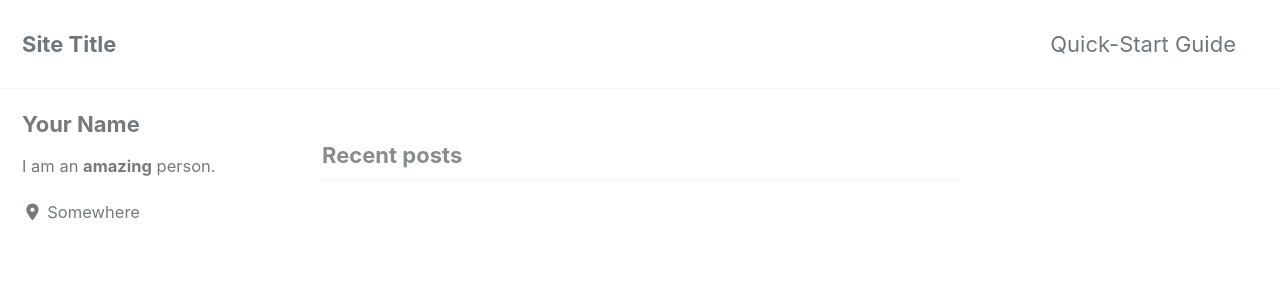
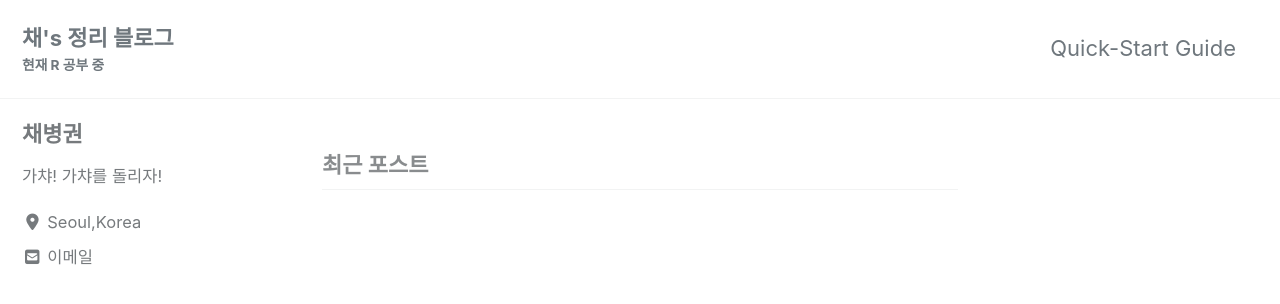
Before and after one commit to ByeongGwonChae/mynotebook, a Jekyll site: the page built from index.html, in a window 1280 px wide and 900 px high. Shown: the top 304 px of the window. Built offline with Jekyll 4.4.1, drawn with Linux system fonts in a browser that asks for light colours; cached includes are drawn as plain includes; nearby versions of some CDN libraries; the list of posts is cut into pages by our own code; some of the changed text lies outside the part shown.

Commit message:
second base

```diff
--- a/_config.yml
+++ b/_config.yml
@@ -11,19 +11,19 @@
 # https://mmistakes.github.io/minimal-mistakes/docs/quick-start-guide/#installing-the-theme
 
 # theme                  : "minimal-mistakes-jekyll"
-# remote_theme           : "mmistakes/minimal-mistakes"
+remote_theme           : "mmistakes/minimal-mistakes"
 minimal_mistakes_skin    : "default" # "air", "aqua", "contrast", "dark", "dirt", "neon", "mint", "plum", "sunrise"
 
 # Site Settings
-locale                   : "en-US"
-title                    : "Site Title"
-title_separator          : "-"
-subtitle                 : # site tagline that appears below site title in masthead
-name                     : "Your Name"
-description              : "An amazing website."
-url                      : # the base hostname & protocol for your site e.g. "https://mmistakes.github.io"
+locale                   : "ko-KR"
+title                    : "채's 정리 블로그"
+title_separator          : "-꺄륵-"
+subtitle                 : "현재 R 공부 중"
+name                     : "채병권"
+description              : "이것저것 하고싶은게 많았지만 일단 블로그를 만들고 싶었다"
+url                      : "https://chaebyeongkwon.github.io"
 baseurl                  : # the subpath of your site, e.g. "/blog"
-repository               : # GitHub username/repo-name e.g. "mmistakes/minimal-mistakes"
+repository               : "ChaeByeongKwon/ChaeByeongKwon.github.io"
 teaser                   : # path of fallback teaser image, e.g. "/assets/images/500x300.png"
 logo                     : # path of logo image to display in the masthead, e.g. "/assets/images/88x88.png"
 masthead_title           : # overrides the website title displayed in the masthead, use " " for no title
@@ -107,11 +107,11 @@ analytics:
 
 # Site Author
 author:
-  name             : "Your Name"
+  name             : "채병권"
   avatar           : # path of avatar image, e.g. "/assets/images/bio-photo.jpg"
-  bio              : "I am an **amazing** person."
-  location         : "Somewhere"
-  email            :
+  bio              : "가챠! 가챠를 돌리자!"
+  location         : "Seoul,Korea"
+  email            : "bgchae37@gmail.com"
   links:
     - label: "Email"
       icon: "fas fa-fw fa-envelope-square"
@@ -292,3 +292,10 @@ defaults:
       comments: # true
       share: true
       related: true
+  # _pages 부분입니다.
+  - scope:
+      path: "_pages"
+      type: pages
+    values:
+      layout: single
+      author_profile: true
```
